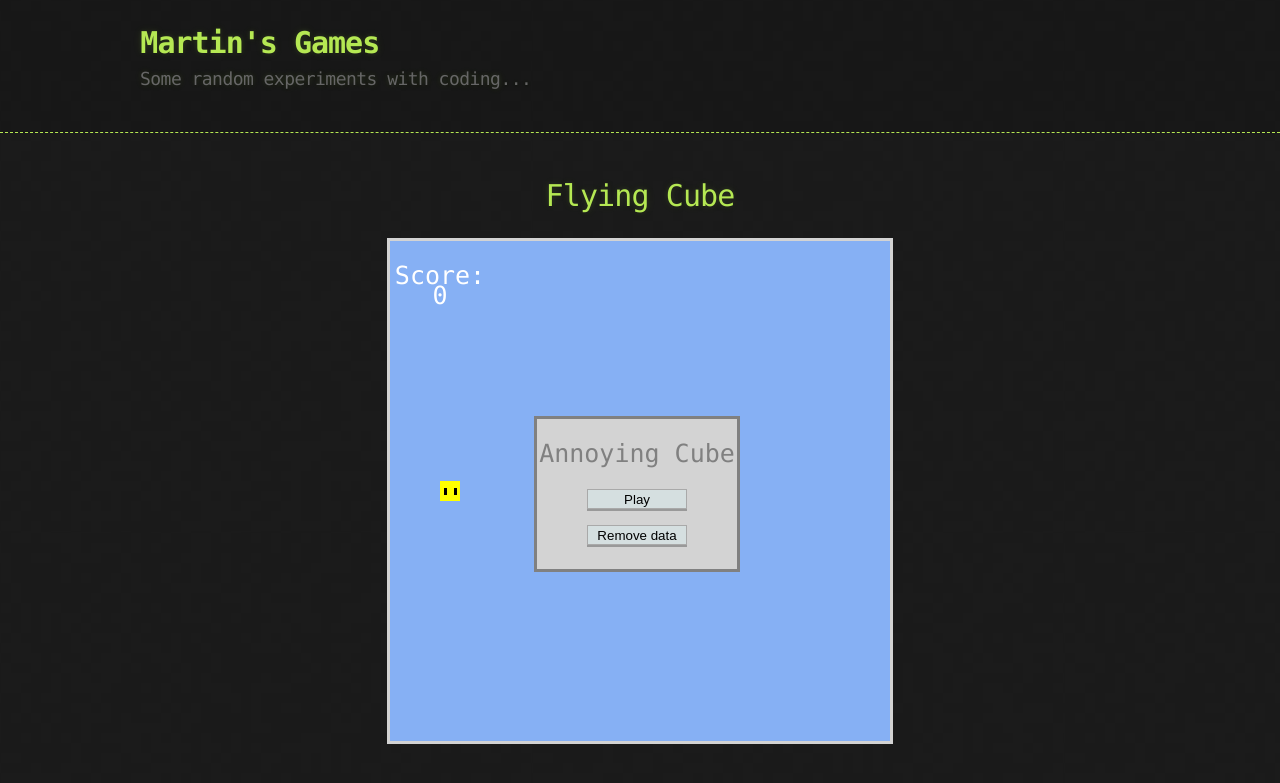
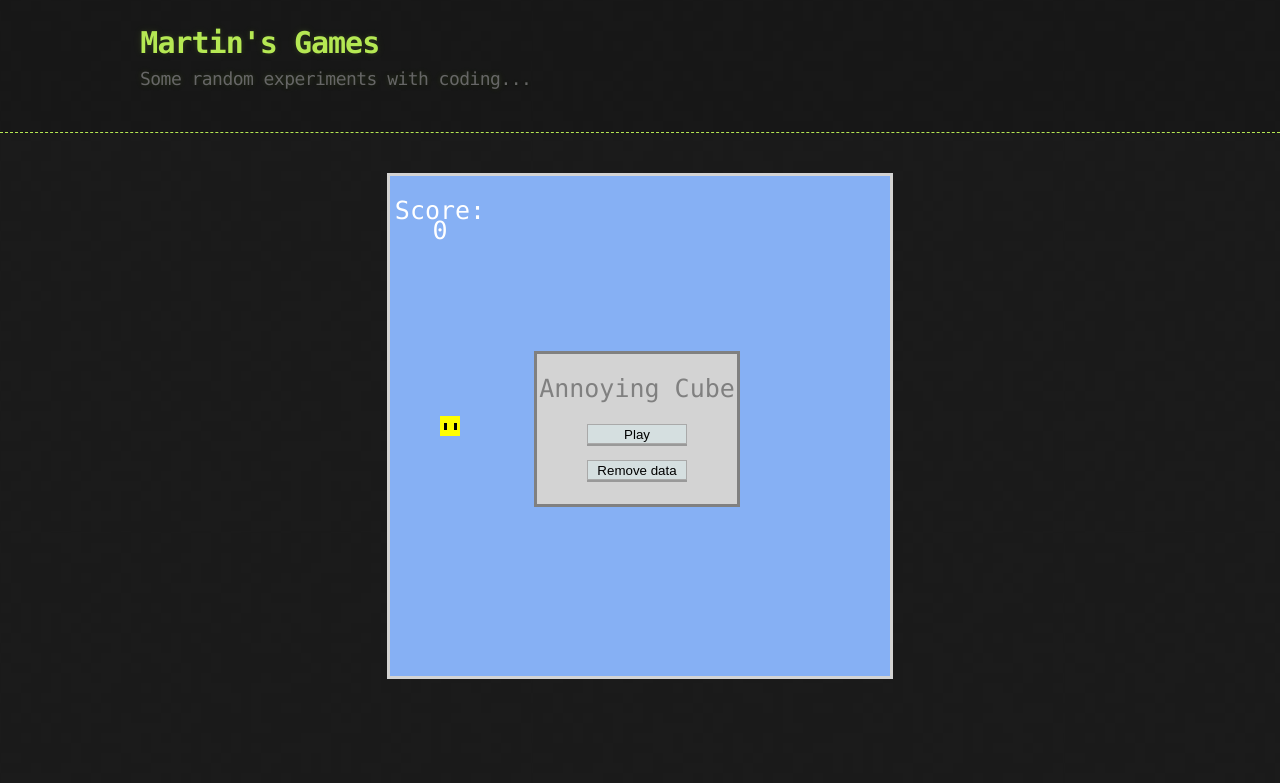
Before and after one commit to makoteo/blog, a Jekyll site: the page built from _games/flying-cube/index.md, in a window 1280 px wide. Shown: the top 783 px of the page. Built offline with Jekyll 4.4.1, drawn with Linux system fonts in a browser that asks for light colours.

Commit message:
Just deleted title bc yah...

```diff
--- a/_games/flying-cube/game01.html
+++ b/_games/flying-cube/game01.html
@@ -1,8 +1,6 @@
 <link rel="stylesheet" type="text/css" href="game01.css">
 
 <center>
-
-    <h1>Flying Cube</h1>
 
     <div class="relative">
         <canvas onclick="Jump()" id="myCanvas" width="500" height="500">
```
